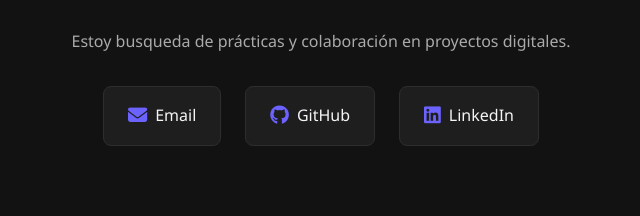
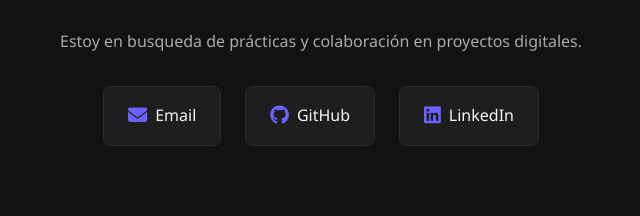
Before and after one commit to alexaro1606/portafolio-DMWEB-DianaR, a plain HTML site: page index.html in a window 1280 px wide. Shown: the part 4054-4270 px from the top of the page, 319-959 px from the left. Drawn offline with Linux system fonts and the light colour scheme.

Commit message:
Update index.html
Text correction

```diff
--- a/index.html
+++ b/index.html
@@ -262,7 +262,7 @@
     <section id="contact">
         <h2 class="section-title">📞 Contacto</h2>
         <p class="contact-subtitle">
-            Estoy busqueda de prácticas y colaboración en proyectos digitales.
+            Estoy en busqueda de prácticas y colaboración en proyectos digitales.
         </p>
         <div class="contact-container">
             <a href="mailto:dianaroro16@live.com" class="contact-card">
```
